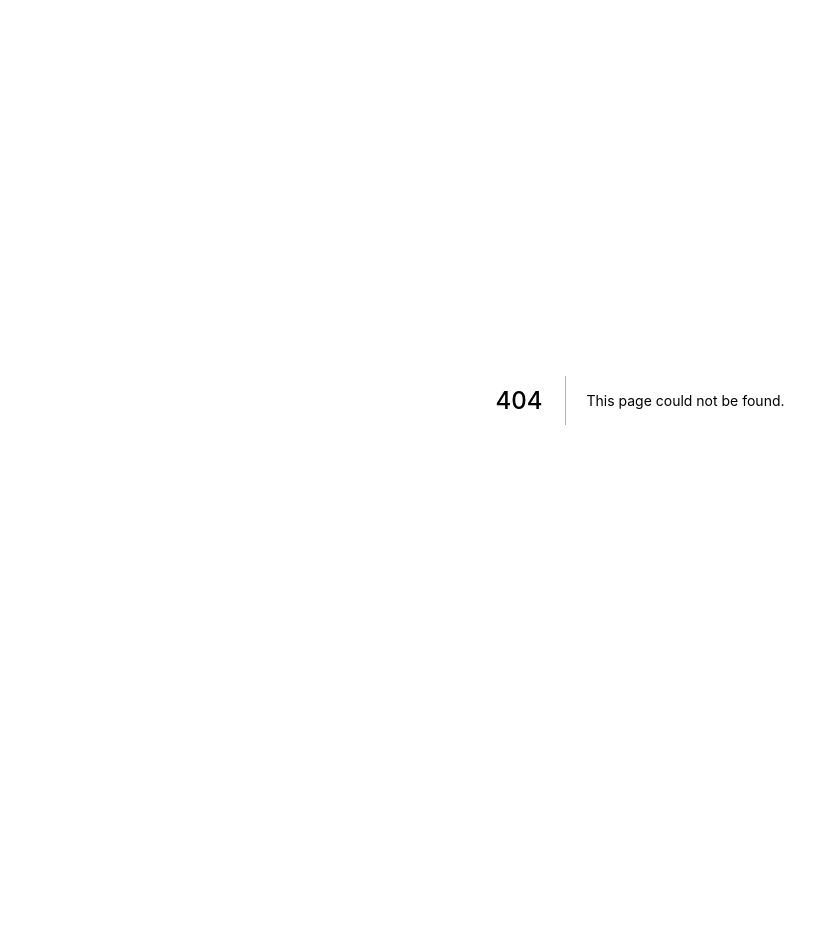
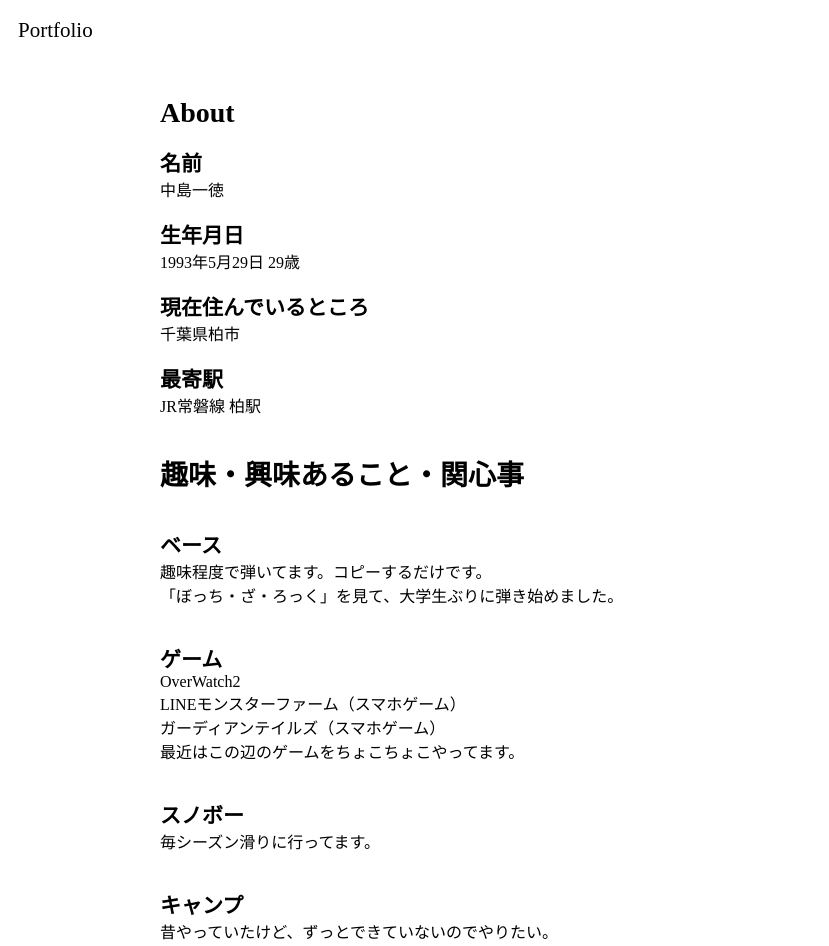
Before and after one commit to toku-chan/portfolio, a Next.js app: page /about in a window 1280 px wide. Before the commit this address had no page. Shown: the top 946 px of the page, without its empty margins (0-829 px from the left). Before the commit the page ends 800 px from the top, so only its background shows below. Built offline with nearby package versions, Linux system fonts and the light colour scheme.

Commit message:
chore: Aboutページを作成

```diff
--- /dev/null
+++ b/pages/about/index.tsx
@@ -0,0 +1,6 @@
+import type { NextPage } from 'next';
+import { AboutContent } from '~/feature/About';
+
+const About: NextPage = () => <AboutContent />;
+
+export default About;
--- /dev/null
+++ b/src/feature/About/Detail/BassGuitar.tsx
@@ -0,0 +1,22 @@
+import styled from '@emotion/styled';
+import { Heading_2 } from '~/designSystems';
+
+// TODO: 他の場所もこのサイズ感にするが共通化するべきかは検討する
+const Content = styled.section`
+  margin: 36px auto 0;
+  padding: 0;
+`;
+
+export function BassGuitar() {
+  return (
+    // MEMO: 持っているベースの写真とか載せても良いかも
+    <Content>
+      <Heading_2>ベース</Heading_2>
+      <p>
+        趣味程度で弾いてます。コピーするだけです。
+        <br />
+        「ぼっち・ざ・ろっく」を見て、大学生ぶりに弾き始めました。
+      </p>
+    </Content>
+  );
+}
--- /dev/null
+++ b/src/feature/About/Detail/Camping.tsx
@@ -0,0 +1,22 @@
+import styled from '@emotion/styled';
+import { Heading_2 } from '~/designSystems';
+
+// TODO: 他の場所もこのサイズ感にするが共通化するべきかは検討する
+const Content = styled.section`
+  margin: 36px auto 0;
+  padding: 0;
+`;
+
+export function Camping() {
+  // MEMO: ブログ作ったらそっちに誘導するとかでも良いかも
+  return (
+    <Content>
+      <Heading_2>キャンプ</Heading_2>
+      <p>
+        昔やっていたけど、ずっとできていないのでやりたい。
+        <br />
+        在宅でずっと家だから、無になりにいきたい。焚き火を一生眺めていたい。
+      </p>
+    </Content>
+  );
+}
--- /dev/null
+++ b/src/feature/About/Detail/Games.tsx
@@ -0,0 +1,22 @@
+import styled from '@emotion/styled';
+import { Heading_2 } from '~/designSystems';
+
+// TODO: 他の場所もこのサイズ感にするが共通化するべきかは検討する
+const Content = styled.section`
+  margin: 36px auto 0;
+  padding: 0;
+`;
+
+export function Games() {
+  return (
+    <Content>
+      <Heading_2>ゲーム</Heading_2>
+      <ul>
+        <li>OverWatch2</li>
+        <li>LINEモンスターファーム（スマホゲーム）</li>
+        <li>ガーディアンテイルズ（スマホゲーム）</li>
+      </ul>
+      <p>最近はこの辺のゲームをちょこちょこやってます。</p>
+    </Content>
+  );
+}
--- /dev/null
+++ b/src/feature/About/Detail/WinterSports.tsx
@@ -0,0 +1,18 @@
+import styled from '@emotion/styled';
+import { Heading_2 } from '~/designSystems';
+
+// TODO: 他の場所もこのサイズ感にするが共通化するべきかは検討する
+const Content = styled.section`
+  margin: 36px auto 0;
+  padding: 0;
+`;
+
+export function WinterSports() {
+  // MEMO: ブログ作ったらそっちに誘導するとかでも良いかも
+  return (
+    <Content>
+      <Heading_2>スノボー</Heading_2>
+      <p>毎シーズン滑りに行ってます。</p>
+    </Content>
+  );
+}
--- /dev/null
+++ b/src/feature/About/Detail/index.tsx
@@ -0,0 +1,4 @@
+export { BassGuitar } from './BassGuitar';
+export { Camping } from './Camping';
+export { Games } from './Games';
+export { WinterSports } from './WinterSports';
--- /dev/null
+++ b/src/feature/About/index.tsx
@@ -0,0 +1,81 @@
+import Link from 'next/link';
+import styled from '@emotion/styled';
+import { Heading_1, Heading_2 } from '~/designSystems';
+import { Layout } from '~/components/Layout';
+import * as Detail from './Detail';
+
+const personalData = {
+  name: '中島一徳',
+  location: '千葉県柏市',
+  birthday: {
+    year: 1993,
+    month: 5,
+    date: 29,
+  },
+};
+
+// TODO: 他の場所もこのサイズ感にするが共通化するべきかは検討する
+const Content = styled.section`
+  margin: 36px auto 0;
+  padding: 0;
+`;
+
+const DetailWrapper = styled.section`
+  margin-top: 18px;
+`;
+
+function getAge() {
+  const today = new Date();
+  const todayYear = today.getFullYear();
+  const thisYearBirthDay = new Date(
+    todayYear,
+    personalData.birthday.month - 1,
+    personalData.birthday.date,
+  );
+  const age = todayYear - personalData.birthday.year;
+
+  if (today < thisYearBirthDay) {
+    return age - 1;
+  }
+
+  return age;
+}
+
+export function AboutContent() {
+  const age = getAge();
+  return (
+    <Layout>
+      <Content>
+        <Heading_1>About</Heading_1>
+        <DetailWrapper>
+          <Heading_2>名前</Heading_2>
+          <p>{personalData.name}</p>
+        </DetailWrapper>
+        <DetailWrapper>
+          <Heading_2>生年月日</Heading_2>
+          <p>
+            {personalData.birthday.year}年{personalData.birthday.month}月
+            {personalData.birthday.date}日 {age}歳
+          </p>
+        </DetailWrapper>
+        <DetailWrapper>
+          <Heading_2>現在住んでいるところ</Heading_2>
+          <p>{personalData.location}</p>
+        </DetailWrapper>
+        <DetailWrapper>
+          <Heading_2>最寄駅</Heading_2>
+          <p>JR常磐線 柏駅</p>
+        </DetailWrapper>
+      </Content>
+      <Content>
+        <Heading_1>趣味・興味あること・関心事</Heading_1>
+        {/* NOTE: 最近やっている順番で表示。その時のブームよって並び替えすること */}
+        <Detail.BassGuitar />
+        <Detail.Games />
+        <Detail.WinterSports />
+        <Detail.Camping />
+      </Content>
+      <Link href='/'>Back To Home</Link>
+    </Layout>
+  );
+}
--- a/src/feature/Home/About/index.tsx
+++ /dev/null
@@ -1 +0,0 @@
-export { About } from './About';
--- a/src/feature/Home/index.tsx
+++ b/src/feature/Home/index.tsx
@@ -1,5 +1,4 @@
 import { Layout } from '~/components/Layout';
-import { About } from './About';
 import { Career } from './Career';
 import { Skills } from './Skills';
 import { Contact } from './Contact';
@@ -7,7 +6,6 @@ import { Contact } from './Contact';
 export function HomeContent() {
   return (
     <Layout>
-      <About />
       <Career />
       <Skills />
       <Contact />
```
Also changed, not shown: src/feature/Home/About/About.tsx (deleted, +0 -75 lines).
